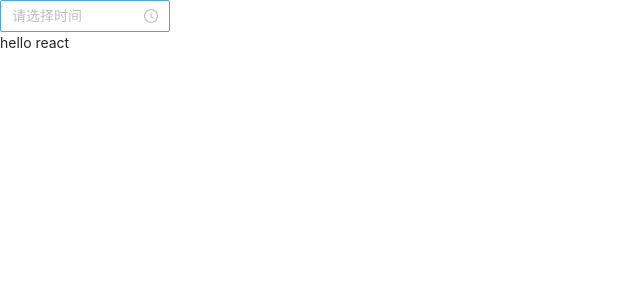
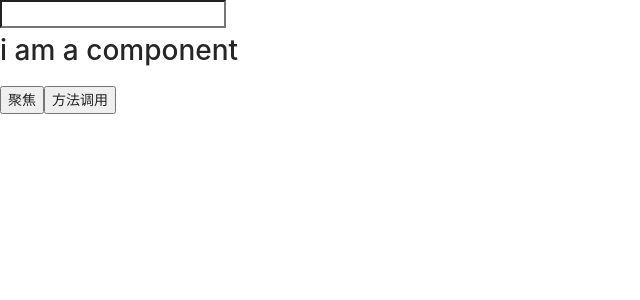
Before and after one commit to Murraya-paniculata/react-demo, a React app: page / in a window 1280 px wide. Shown: the top 300 px of the page, without its empty margins (0-640 px from the left). Built offline with nearby package versions, Linux system fonts and the light colour scheme.

Commit message:
update: ref 练习

```diff
--- a/package.json
+++ b/package.json
@@ -13,6 +13,7 @@
   "license": "ISC",
   "devDependencies": {
     "@babel/core": "^7.10.2",
+    "@babel/preset-env": "^7.16.11",
     "@babel/preset-react": "^7.10.1",
     "@types/react": "^17.0.43",
     "@types/react-dom": "^17.0.14",
--- /dev/null
+++ b/src/App.jsx
@@ -0,0 +1,13 @@
+import React from 'react';
+import { TimePicker, ConfigProvider } from 'antd';
+import zhCN from 'antd/lib/locale/zh_CN';
+import 'antd/dist/antd.css';
+import RefDemo from './components/RefDemo';
+
+export default function App() {
+  return (
+    <div>
+      <RefDemo />
+    </div>
+  )
+}
--- a/src/App.tsx
+++ /dev/null
@@ -1,20 +0,0 @@
-import React from 'react';
-import { TimePicker, ConfigProvider } from 'antd';
-import zhCN from 'antd/lib/locale/zh_CN';
-import 'antd/dist/antd.css';
-import { ddd } from './test';
-
-ddd(1000).then((res) => {
-  console.log('wait one min');
-})
-
-export default function App() {
-  return (
-    <ConfigProvider locale={zhCN}>
-      <TimePicker />
-      <div>
-        hello react
-      </div>
-    </ConfigProvider>
-  )
-}
--- /dev/null
+++ b/src/components/RefDemo.jsx
@@ -0,0 +1,48 @@
+/**
+ * Ref 练习
+ */
+import React, { Component } from 'react'
+
+class A extends Component {
+
+    methed() {
+        console.log("A中的方法被调用了")
+    }
+
+    render() {
+        return <h1>
+            i am a component
+        </h1>
+    }
+}
+
+export default class RefDemo extends Component {
+
+    constructor(props) {
+        super(props);
+        this.aRef = {
+            current: null
+        }
+        // this.aRef = React.createRef();
+    }
+
+    handleClick = () => {
+        console.log(this);
+        this.refs.text.focus();
+    }
+
+    callMethod = () => {
+        this.aRef.current.methed();
+    }
+
+  render() {
+    return (
+      <div>
+        <input type="text" ref="text" />
+        <A ref={this.aRef} />
+        <button onClick={this.handleClick}>聚焦</button>
+        <button onClick={this.callMethod}>方法调用</button>
+      </div>
+    )
+  }
+}
--- a/src/test.ts
+++ /dev/null
@@ -1,5 +0,0 @@
-export const ddd = (time: number) => new Promise((resolve, reject) => {
-    setTimeout(() => {
-        resolve(time);
-    }, time)
-})
--- a/tsconfig.json
+++ b/tsconfig.json
@@ -100,6 +100,6 @@
   },
   "include": [
     //   "./src/**/*"
-    "src/index.tsx"
+    "src/index.jsx"
   ]
 }
--- a/webpack.config.js
+++ b/webpack.config.js
@@ -6,7 +6,7 @@ const MiniCssExtractPlugin = require("mini-css-extract-plugin"); // 打包css文
 
 // webpack的基本配置
 module.exports = {
-  entry: "./src/index.tsx", // 获取入口配置
+  entry: "./src/index.jsx", // 获取入口配置
   output: {
     filename: "js/[name].[chunkhash:5].js", // js 输出到 dist/js/xxx
     publicPath: "/", // 公用的公共路径 /
```
Also changed, not shown: .babelrc, src/index.jsx (renamed from src/index.tsx), 1 other file (tests, documents, lock files or other folders).
